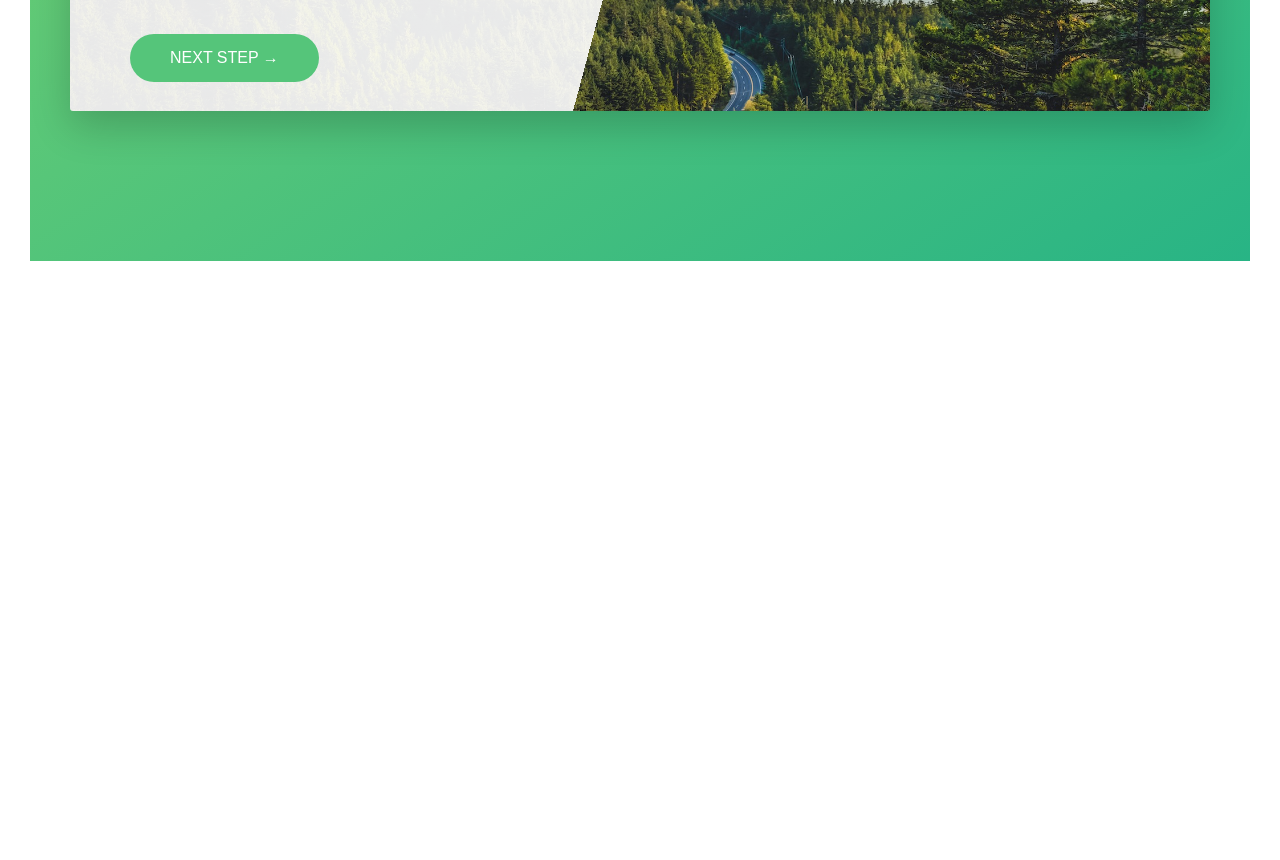
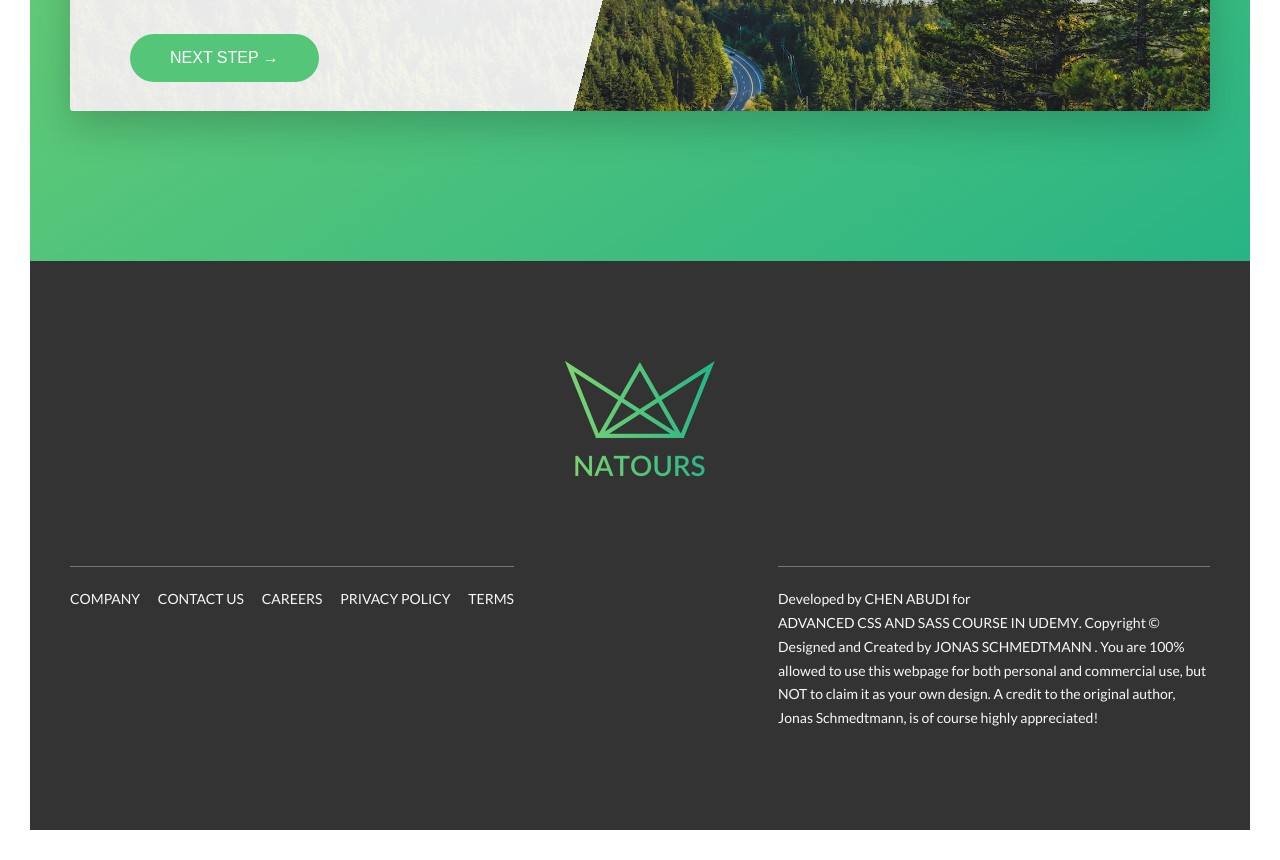
Before and after one commit to Chen-Abudi/natours, a website: page index.html in a window 1280 px wide. Shown: the part 5104-5964 px from the top of the page. Before the commit the page ends 5395 px from the top, so only its background shows below. Drawn offline with Linux system fonts and the light colour scheme.

Commit message:
feat:add footer

```diff
--- a/index.html
+++ b/index.html
@@ -394,6 +394,55 @@
       </section>
     </main>
 
+    <footer class="footer">
+      <div class="footer__logo-box">
+        <img
+          src="assets/images/logos/logo-green-2x.png"
+          alt="Full logo"
+          class="footer__logo"
+        />
+      </div>
+      <div class="row">
+        <div class="col-1-of-2">
+          <div class="footer__navigation">
+            <ul class="footer__list">
+              <li class="footer__item">
+                <a href="#" class="footer__link">Company</a>
+              </li>
+
+              <li class="footer__item">
+                <a href="#" class="footer__link">Contact us</a>
+              </li>
+
+              <li class="footer__item">
+                <a href="#" class="footer__link">Careers</a>
+              </li>
+
+              <li class="footer__item">
+                <a href="#" class="footer__link">Privacy policy</a>
+              </li>
+
+              <li class="footer__item">
+                <a href="#" class="footer__link">Terms</a>
+              </li>
+            </ul>
+          </div>
+        </div>
+        <div class="col-1-of-2">
+          <p class="footer__copyright">
+            Developed by <a href="#" class="footer__link">Chen Abudi</a> for
+            <a href="#" class="footer__link"
+              >Advanced CSS and Sass course in Udemy</a
+            >. Copyright &copy; Designed and Created by
+            <a href="#" class="footer__link">Jonas Schmedtmann</a> . You are
+            100% allowed to use this webpage for both personal and commercial
+            use, but NOT to claim it as your own design. A credit to the
+            original author, Jonas Schmedtmann, is of course highly appreciated!
+          </p>
+        </div>
+      </div>
+    </footer>
+
     <!-- <section class="grid-test">
       <div class="row">
         <div class="col-1-of-2">Col 1 of 2</div>
--- a/sass/abstracts/_variables.scss
+++ b/sass/abstracts/_variables.scss
@@ -14,6 +14,7 @@ $color-grey-light-2: #eee;
 
 $color-grey-dark-1: #777;
 $color-grey-dark-2: #999;
+$color-grey-dark-3: #333;
 
 $color-white: #fff;
 $color-black: #000;
--- /dev/null
+++ b/sass/layout/_footer.scss
@@ -0,0 +1,60 @@
+.footer {
+  background-color: $color-grey-dark-3;
+  color: $color-grey-light-1;
+  padding: 10rem 0;
+  font-size: 1.4rem;
+
+  &__logo-box {
+    text-align: center;
+    margin-bottom: 8rem;
+  }
+
+  &__logo {
+    width: 15rem;
+    height: auto;
+  }
+
+  &__navigation {
+    border-top: 1px solid $color-grey-dark-1;
+    padding-top: 2rem;
+    display: inline-block;
+  }
+
+  &__list {
+    list-style: none;
+  }
+
+  &__item {
+    display: inline-block;
+
+    &:not(:last-child) {
+      margin-right: 1.5rem;
+    }
+  }
+
+  &__link {
+    &:link,
+    &:visited {
+      text-decoration: none;
+      text-transform: uppercase;
+      display: inline-block;
+      transition: all 0.2s;
+      color: $color-grey-light-1;
+      background-color: $color-grey-dark-3;
+    }
+
+    &:hover,
+    &:active {
+      color: $color-primary;
+      box-shadow: 0 1rem 2rem rgba($color-black, 0.4);
+      transform: rotate(5deg) scale(1.3);
+    }
+  }
+
+  &__copyright {
+    border-top: 1px solid $color-grey-dark-1;
+    padding-top: 2rem;
+    width: 80%;
+    float: right;
+  }
+}
--- a/sass/main.scss
+++ b/sass/main.scss
@@ -15,6 +15,7 @@
 @import "components/form";
 @import "components/story";
 
+@import "layout/footer";
 @import "layout/grid";
 @import "layout/header";
 
```
Also changed, not shown: css/style.css.
